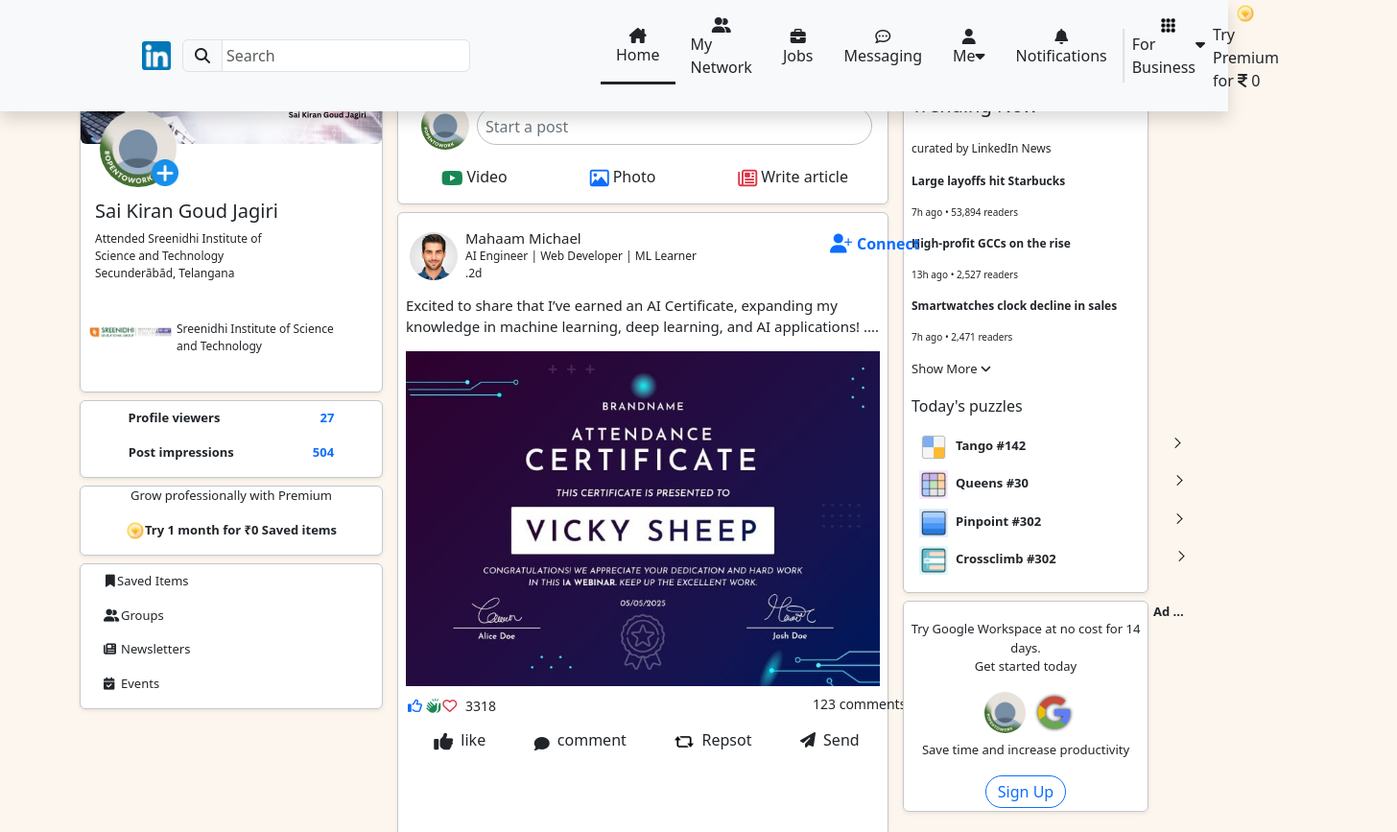
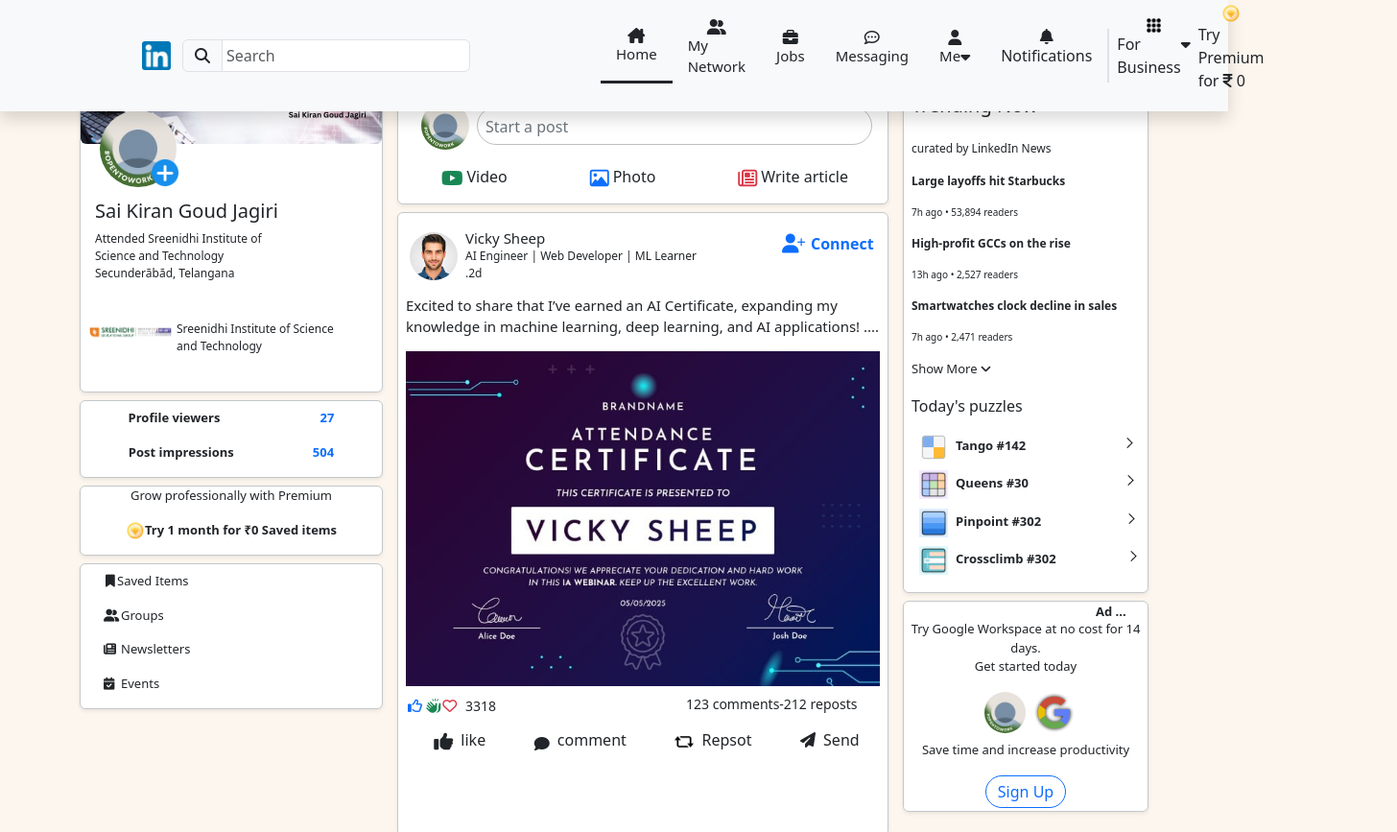
Before and after one commit to sai8904/Linked-Clone, a plain HTML site: page index.html in a window 1280 px wide. Shown: the top 867 px of the page at 96% size, 1456 px wide, since content can reach past the window. Drawn offline with nearby package versions, Linux system fonts and the light colour scheme.

Commit message:
Update index.html

```diff
--- a/index.html
+++ b/index.html
@@ -207,7 +207,7 @@
         .stick {
             position: relative;
             top: 1px;
-            left: 260px;
+            left: 200px;
         }
 
         .p1 {
@@ -235,21 +235,21 @@
 
         .connect {
             position: relative;
-            left: 450px;
+            left: 400px;
             bottom: 120px;
             font-size: 20px;
         }
 
         .pluss {
             position: relative;
-            left: 443px;
+            left: 394px;
             bottom: 125px;
             font-size: 10px;
         }
 
         .conne {
             position: relative;
-            left: 478px;
+            left: 430px;
             bottom: 145px;
             font-weight: 600;
         }
@@ -302,7 +302,7 @@
             font-size: 14px;
             position: relative;
             bottom: 191px;
-            left: 432px;
+            left: 300px;
         }
 
         .cmtbox {
@@ -333,25 +333,25 @@
         .arrow1 {
             position: relative;
             top: 3px;
-            left: 150px;
+            left: 100px;
         }
 
         .arrow2 {
             position: relative;
             top: 3px;
-            left: 149px;
+            left: 98px;
         }
 
         .arrow3 {
             position: relative;
             top: 3px;
-            left: 136px;
+            left: 86px;
         }
 
         .arrow4 {
             position: relative;
             top: 3px;
-            left: 122px;
+            left: 72px;
         }
 
         .i {
@@ -519,24 +519,24 @@
             <div
                 class="home d-flex flex-column align-items-center justify-content-center px-3 border-bottom border-dark border-3">
                 <i class="fa-solid fa-house-chimney"></i>
-                <p class="n">Home</p>
+                <p style="font-size: 15px;">Home</p>
             </div>
             <div class="network d-flex flex-column align-items-center justify-content-center px-3">
                 <i class="fa-solid fa-user-group"></i>
-                <p>My Network</p>
+                <p style="font-size: 15px;">My Network</p>
             </div>
             <div class="jobs d-flex flex-column align-items-center justify-content-center px-3">
                 <i class="fa-solid fa-briefcase"></i>
-                <p>Jobs</p>
+                <p style="font-size: 15px;">Jobs</p>
             </div>
             <div class="messaging d-flex flex-column align-items-center justify-content-center px-3">
                 <i class="fa-regular fa-comment-dots"></i>
-                <p>Messaging</p>
+                <p style="font-size: 15px;">Messaging</p>
             </div>
             <div class="me d-flex flex-column align-items-center justify-content-center px-3">
                 <i class="fa-solid fa-user"></i>
                 <div class="m d-flex">
-                    <p>Me</p><i class="fa-solid fa-caret-down mt-1"></i>
+                    <p style="font-size: 15px;">Me</p><i class="fa-solid fa-caret-down mt-1"></i>
                 </div>
             </div>
             <div
@@ -654,7 +654,7 @@
             </div>
             <div class="middletwo rounded border border-secondary-subtle shadow shadow-sm my-2">
                 <img src="p1.png" class="p1" alt="">
-                <p class="namee">Mahaam Michael</p>
+                <p class="namee">Vicky Sheep</p>
                 <p class="btm">AI Engineer | Web Developer | ML Learner <br>.2d</p>
                 <i class="fa-solid fa-user text-primary connect nn"></i>
                 <i class="fa-solid fa-plus text-primary pluss nn"></i>
```
